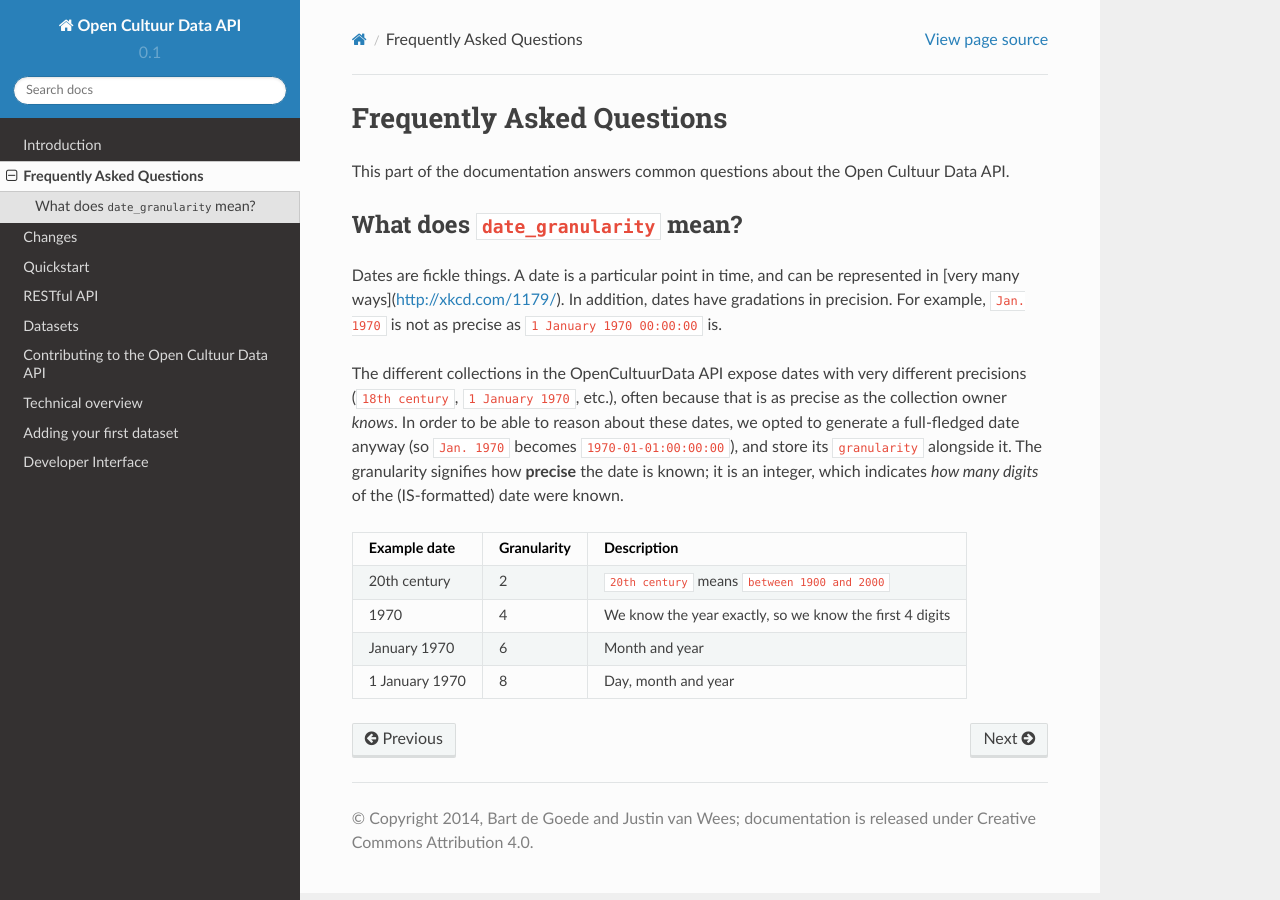
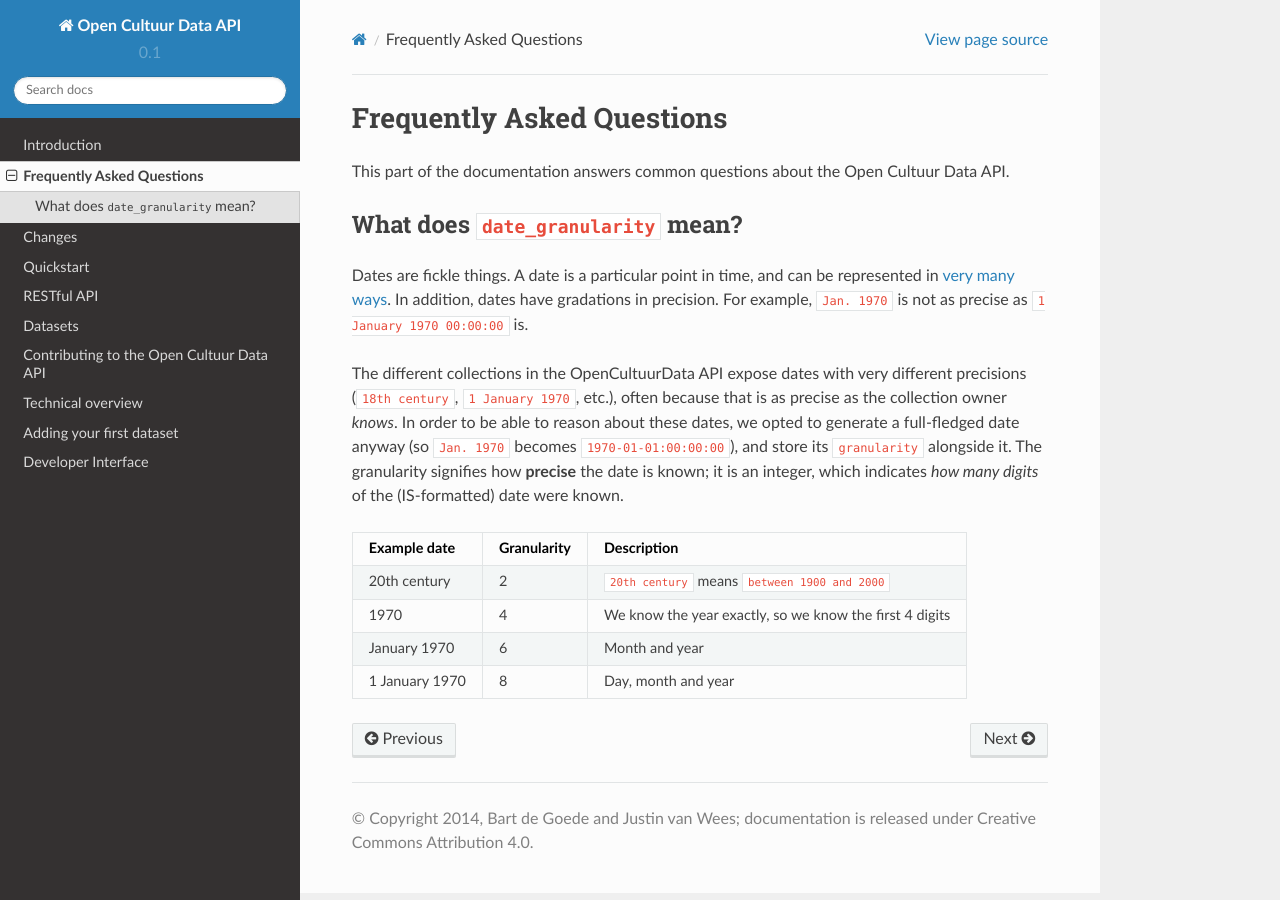
Before and after one commit to openstate/open-cultuur-data, a Sphinx documentation site: the page built from docs/faq.rst, in a window 1280 px wide. Built offline with Sphinx 7.4.7 and the Read the Docs theme 2.0.0, drawn with Linux system fonts in a browser that asks for light colours.

Commit message:
Wrong URL format

```diff
--- a/docs/faq.rst
+++ b/docs/faq.rst
@@ -7,7 +7,7 @@ This part of the documentation answers common questions about the Open Cultuur D
 
 What does ``date_granularity`` mean?
 ------------------------------------
-Dates are fickle things. A date is a particular point in time, and can be represented in [very many ways](http://xkcd.com/1179/). In addition, dates have gradations in precision. For example, ``Jan. 1970`` is not as precise as ``1 January 1970 00:00:00`` is.
+Dates are fickle things. A date is a particular point in time, and can be represented in `very many ways <http://xkcd.com/1179/>`_. In addition, dates have gradations in precision. For example, ``Jan. 1970`` is not as precise as ``1 January 1970 00:00:00`` is.
 
 The different collections in the OpenCultuurData API expose dates with very different precisions (``18th century``, ``1 January 1970``, etc.), often because that is as precise as the collection owner *knows*. In order to be able to reason about these dates, we opted to generate a full-fledged date anyway (so ``Jan. 1970`` becomes ``1970-01-01:00:00:00``), and store its ``granularity`` alongside it. The granularity signifies how **precise** the date is known; it is an integer, which indicates *how many digits* of the (IS-formatted) date were known.
 
```
